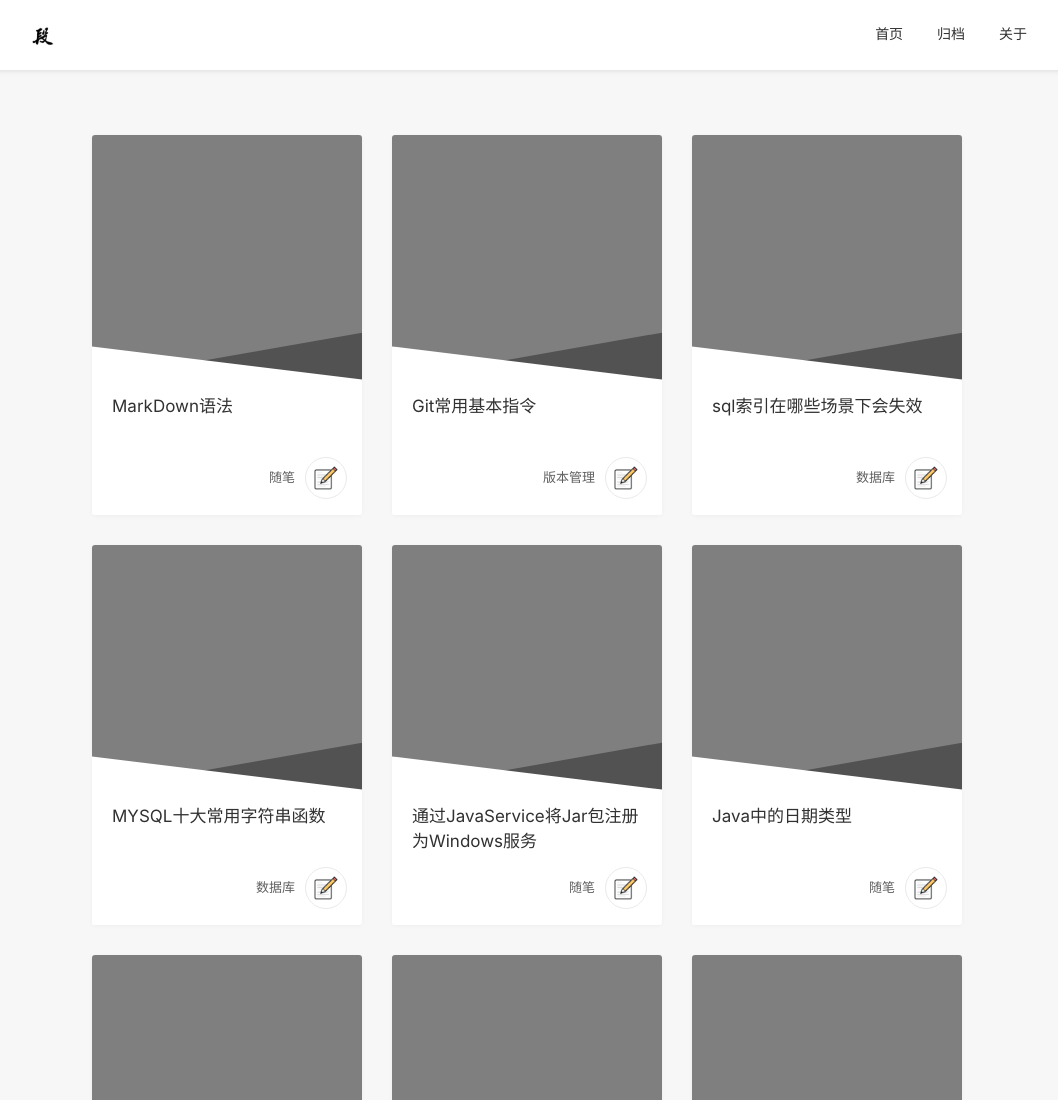
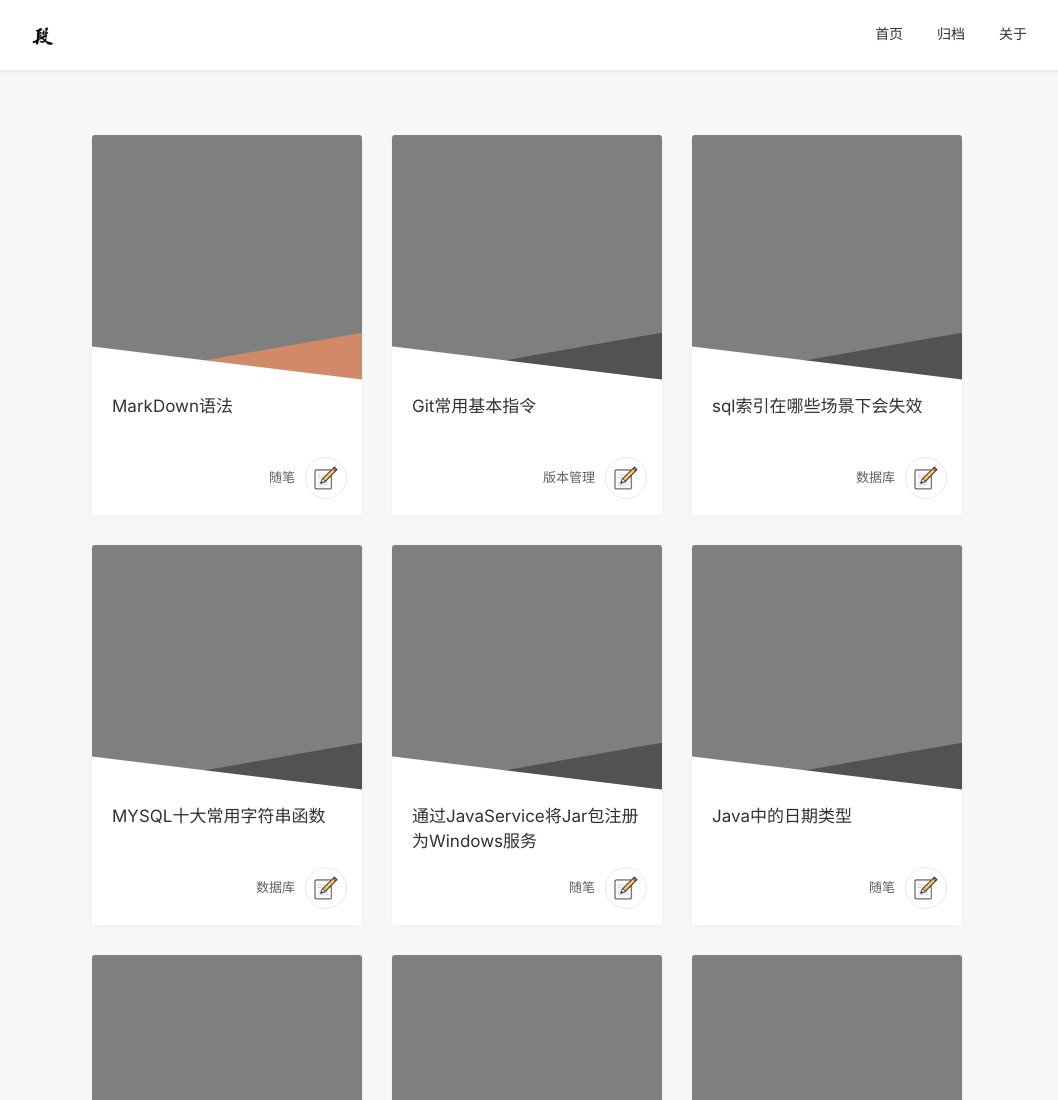
Before and after one commit to daimonone/daimonone.github.io, a plain HTML site: page all.html in a window 1280 px wide. Shown: the top 1100 px of the page, without its empty margins (113-1171 px from the left). Drawn offline with Linux system fonts and the light colour scheme.

Commit message:
git test

```diff
--- a/all.html
+++ b/all.html
@@ -116,7 +116,7 @@
 						</a>
 <!-- 自定义Post颜色 -->
 
-						<div class="item-slant reverse-slant bg-deepgrey"></div>
+						<div class="item-slant reverse-slant bg-orange"></div>
 
 
 						<div class="item-slant"></div>
```
Also changed, not shown: index.html (+1 -1 lines), informalEssay.html (+1 -1 lines).
